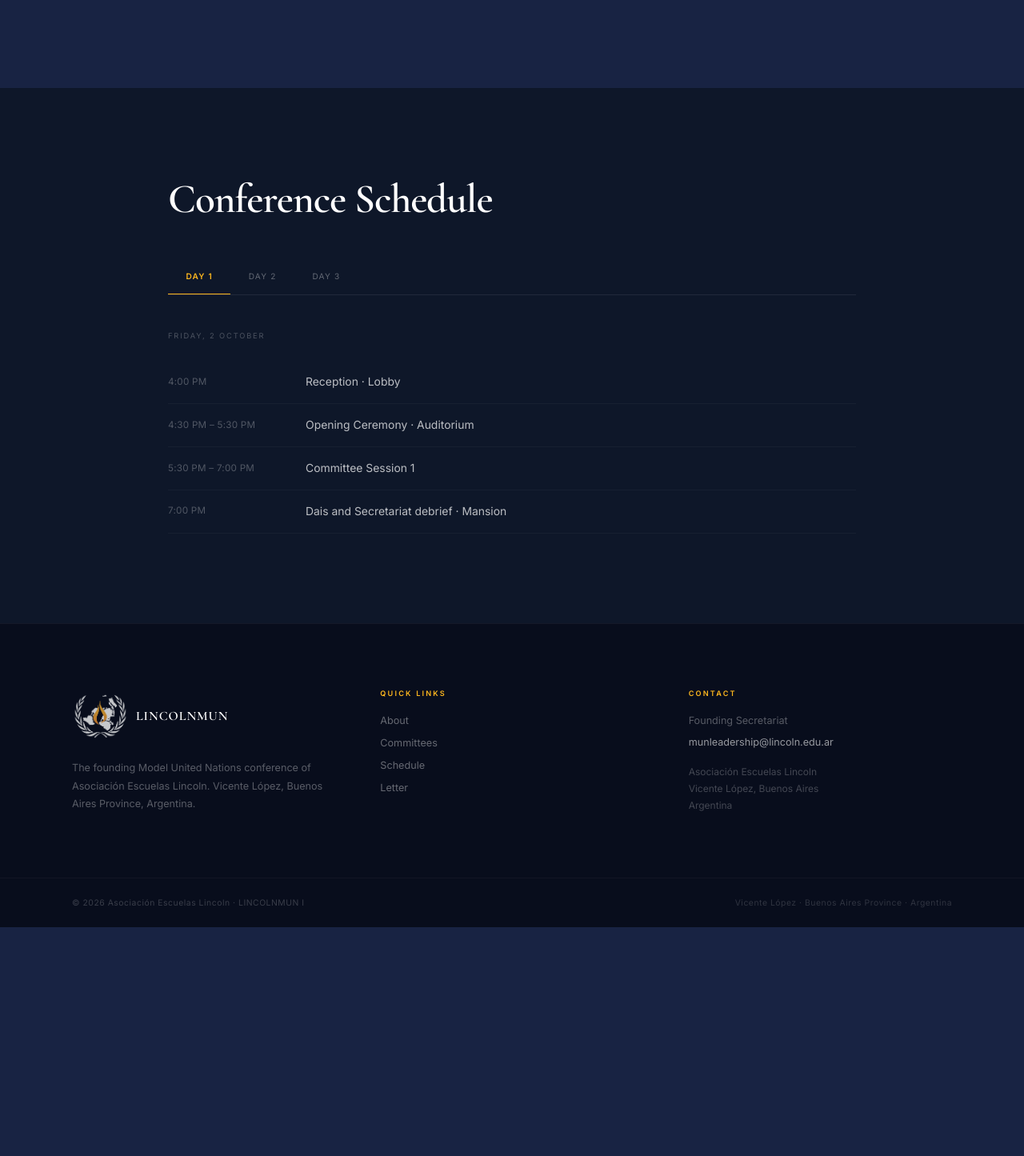
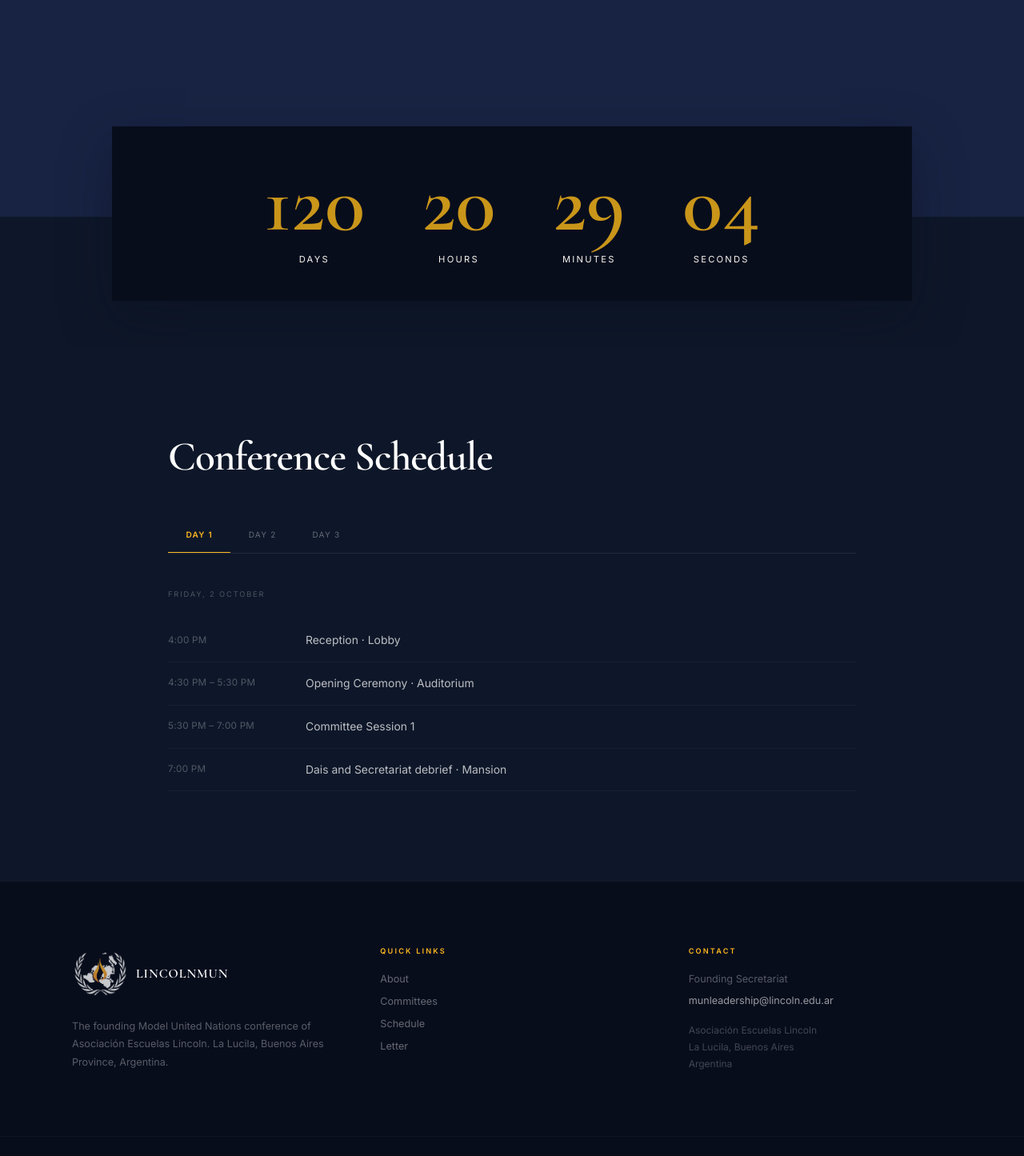
Before and after one commit to lincolnmun/website, a React (Vite) app: page / in a window 1280 px wide. Shown: the part 4518-5963 px from the top of the page at 80% size. Before the commit the page ends 5677 px from the top, so only its background shows below. Built offline with nearby package versions, Linux system fonts and the light colour scheme.

Commit message:
fixed location + added countdown

```diff
--- a/src/App.jsx
+++ b/src/App.jsx
@@ -573,6 +573,37 @@ function Committees() {
   )
 }
 
+/* ─── Countdown band  ─────────────────── */
+function Countdown() {
+  const { d, h, m, s } = useCountdown('2026-10-02T16:00:00-03:00')
+  const units = [{ v: d, l: 'Days' }, { v: h, l: 'Hours' }, { v: m, l: 'Minutes' }, { v: s, l: 'Seconds' }]
+  return (
+    // ponytail: 50/50 gradient puts the color seam through the vertical center of the band;
+    // 0.5in top padding is the requested breather below the committee cards.
+    <div style={{ background: `linear-gradient(to bottom, ${C.navy} 50%, ${C.navyMid} 50%)`, padding: '0.5in 1.5rem 3.5rem' }}>
+      <Reveal>
+        <motion.div variants={fadeUp} style={{
+          display: 'flex', justifyContent: 'center', flexWrap: 'wrap',
+          gap: 'clamp(1.5rem, 6vw, 4.5rem)', maxWidth: 1000, margin: '0 auto',
+          background: C.navyDark, padding: '2.75rem 3rem',
+          boxShadow: '0 24px 60px rgba(8,13,28,0.35)',
+        }}>
+          {units.map(({ v, l }) => (
+            <div key={l} style={{ textAlign: 'center' }}>
+              <div style={{ fontFamily: F.display, fontWeight: 600, color: C.gold, fontSize: 'clamp(3rem, 9vw, 6.5rem)', lineHeight: 1 }}>
+                {String(v).padStart(2, '0')}
+              </div>
+              <div style={{ fontFamily: F.body, fontSize: '0.7rem', letterSpacing: '0.2em', textTransform: 'uppercase', color: C.offWhite, marginTop: 10 }}>
+                {l}
+              </div>
+            </div>
+          ))}
+        </motion.div>
+      </Reveal>
+    </div>
+  )
+}
+
 /* ─── Schedule ───────────────────────────────────────────────────────────── */
 const DAYS = [
   {
@@ -728,7 +759,7 @@ function Contact() {
               <span style={{ fontFamily: F.display, fontSize: '1rem', fontWeight: 600, color: C.white, letterSpacing: '0.06em' }}>LINCOLNMUN</span>
             </div>
             <p style={{ fontFamily: F.body, fontSize: '0.79rem', lineHeight: 1.8, color: 'rgba(255,255,255,0.33)' }}>
-              The founding Model United Nations conference of Asociación Escuelas Lincoln. Vicente López, Buenos Aires Province, Argentina.
+              The founding Model United Nations conference of Asociación Escuelas Lincoln. La Lucila, Buenos Aires Province, Argentina.
             </p>
           </div>
 
@@ -764,7 +795,7 @@ function Contact() {
               munleadership@lincoln.edu.ar
             </a>
             <p style={{ fontFamily: F.body, fontSize: '0.75rem', color: 'rgba(255,255,255,0.24)', lineHeight: 1.75 }}>
-              Asociación Escuelas Lincoln<br />Vicente López, Buenos Aires<br />Argentina
+              Asociación Escuelas Lincoln<br />La Lucila, Buenos Aires<br />Argentina
             </p>
           </div>
         </div>
@@ -779,10 +810,10 @@ function Footer() {
     <footer style={{ background: C.navyDark, borderTop: '1px solid rgba(255,255,255,0.04)', padding: '1.4rem 2.75rem' }}>
       <div style={{ maxWidth: 1100, margin: '0 auto', display: 'flex', justifyContent: 'space-between', alignItems: 'center', flexWrap: 'wrap', gap: '0.75rem' }}>
         <p style={{ fontFamily: F.body, fontSize: '0.65rem', color: 'rgba(255,255,255,0.2)', letterSpacing: '0.05em' }}>
-          © 2026 Asociación Escuelas Lincoln · LINCOLNMUN I
+          © 2026 Asociación Escuelas Lincoln · LINCOLNMUN
         </p>
         <p style={{ fontFamily: F.body, fontSize: '0.65rem', color: 'rgba(255,255,255,0.16)', letterSpacing: '0.05em' }}>
-          Vicente López · Buenos Aires Province · Argentina
+          La Lucila · Buenos Aires Province · Argentina
         </p>
       </div>
     </footer>
@@ -799,6 +830,7 @@ export default function App() {
       <About />
       <Letter />
       <Committees />
+      <Countdown />
       <Schedule />
       <Contact />
       <Footer />
```
